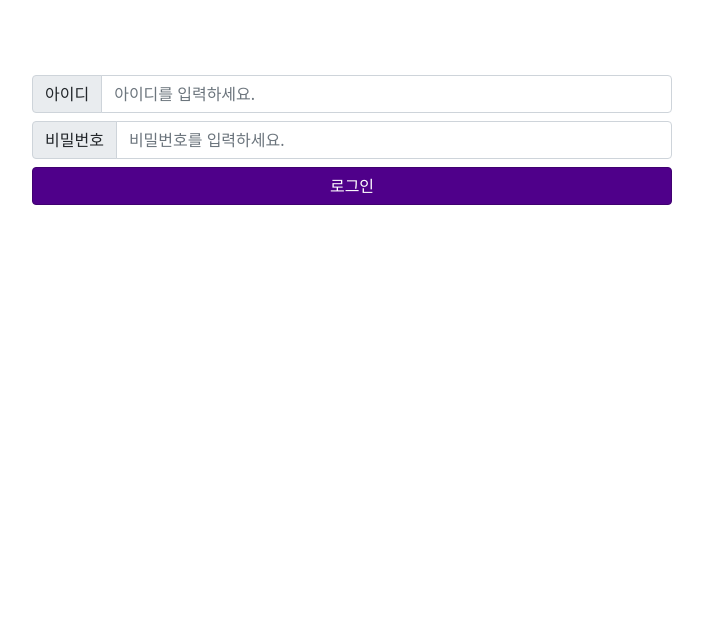
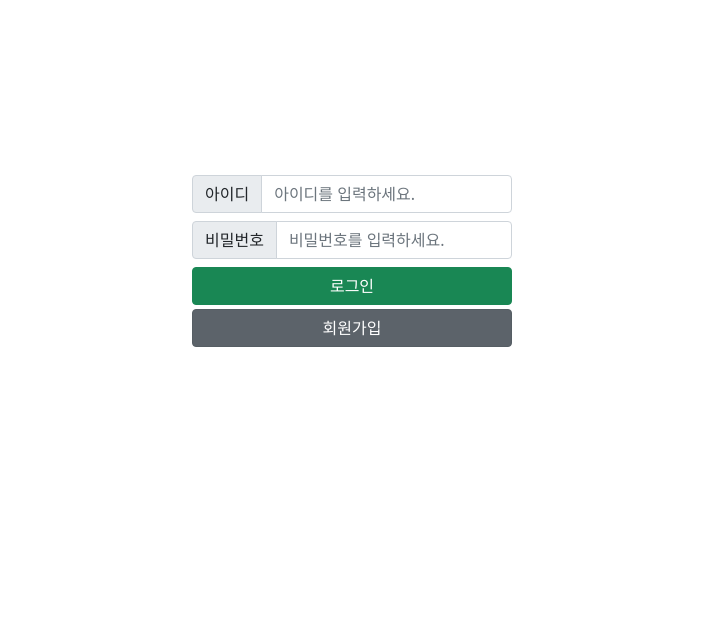
Before and after one commit to RockhoRockho/Chatbot_FG, a Django app: page /login/ in a window 1280 px wide. Shown: the part 177-800 px from the top of the page, without its empty margins (288-991 px from the left). Run offline with Django 3.2, Linux system fonts and the light colour scheme; some libraries are stand-ins or nearby versions; some web fonts are replaced.

Commit message:
로그인/조인 수정

```diff
--- a/CAFE/APPS/Login/templates/login.html
+++ b/CAFE/APPS/Login/templates/login.html
@@ -9,7 +9,7 @@
 	<!-- style sheet -->
     <link rel="stylesheet" href="/static/bs/css/bootstrap.min.css">
     <script src="/static/bs/js/bootstrap.bundle.min.css"></script>
-    <link rel="stylesheet" href="../static/css/login.css"/>
+    <link rel="stylesheet" href="/static/css/login.css"/>
 
 	<!-- google api ajax -->
 	<script src="https://ajax.googleapis.com/ajax/libs/jquery/3.6.0/jquery.min.js"></script>
@@ -21,8 +21,8 @@
         <div class="p_name">LOGIN</div>
     </div>
     <div class="d-flex flex-wrap justify-content-center align-items-center h-100">
-        <div class="d-flex flex-wrap justify-content-center align-items-center col-12 col-md-6 py-5" style="z-index: 100; position: absolute; top: 200px;">
-            <form class="col-12" name="login" action="{% url 'login' %}" method="POST" id="login_input">
+        <div class="d-flex flex-wrap justify-content-center align-items-center col-12 col-md-6 py-5" style="z-index: 100; position: absolute; top: 300px;">
+            <form class="col-6" name="login" action="{% url 'login' %}" method="POST" id="login_input">
                 {% csrf_token %}
                 <div class="input-group d-flex py-1">
                     <span class="input-group-text" id="addon-wrapping">아이디</span>
@@ -33,7 +33,10 @@
                     <input type="password" class="form-control" name="password" placeholder="비밀번호를 입력하세요.">
                 </div>
                 <div class="d-flex py-1">
-                    <input type="submit" class="btn btn-primary w-100" value="로그인">
+                    <input type="submit" class="btn btn-success w-100" value="로그인">
+                </div>
+                <div>
+                    <a href="{% url 'join' %}" class="btn btn-secondary w-100">회원가입</a>
                 </div>
                 <div class="d-flex py-1">
                     <span style="color:red;"><strong>{{ error }}</strong> </span>
@@ -42,6 +45,6 @@
         </div>
     </div>
     <video muted autoplay loop>
-        <source src="../static/video/coffee.mp4" type="video/mp4" style="position: fixed; width: 100%" />
+        <source src="/static/video/coffee.mp4" type="video/mp4" style="position: fixed; width: 100%" />
     </video>
 </div>
```
Also changed, not shown: CAFE/APPS/Login/templates/join.html (+5 -5 lines).
